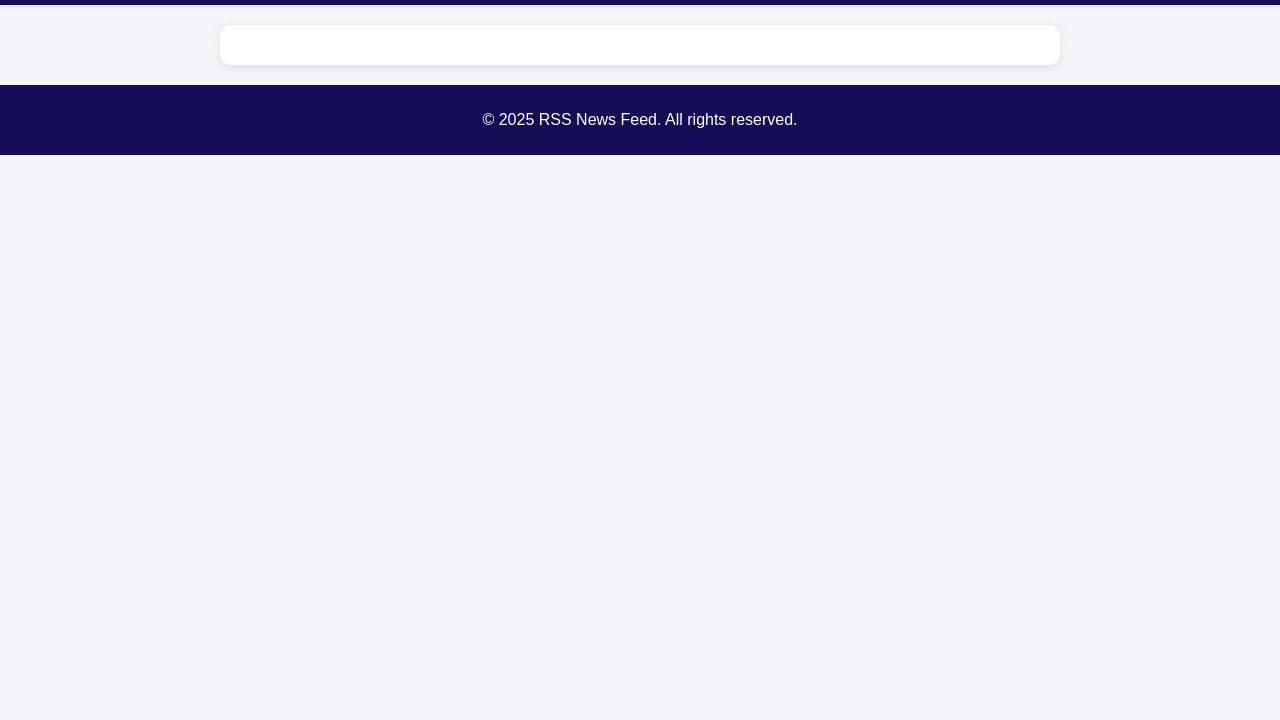
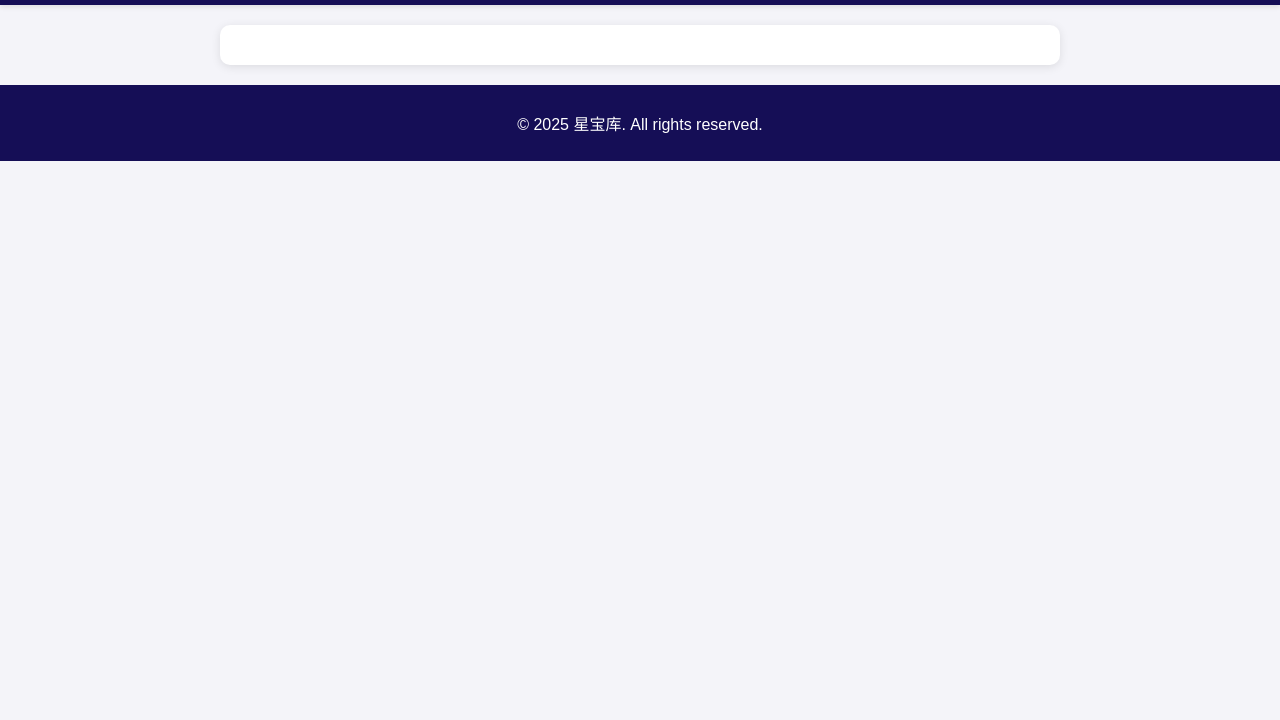
Before and after one commit to LINYIQ66/new, a plain HTML site: page index.html in a window 1280 px wide. Shown: the part 80-800 px from the top of the page. Drawn offline with Linux system fonts and the light colour scheme; no server answers.

Commit message:
Update index.html

```diff
--- a/index.html
+++ b/index.html
@@ -82,7 +82,7 @@
   </div>
 
   <footer>
-    <p>&copy; 2025 RSS News Feed. All rights reserved.</p>
+    <p>&copy; 2025 星宝库. All rights reserved.</p>
   </footer>
 
   <script>
```
